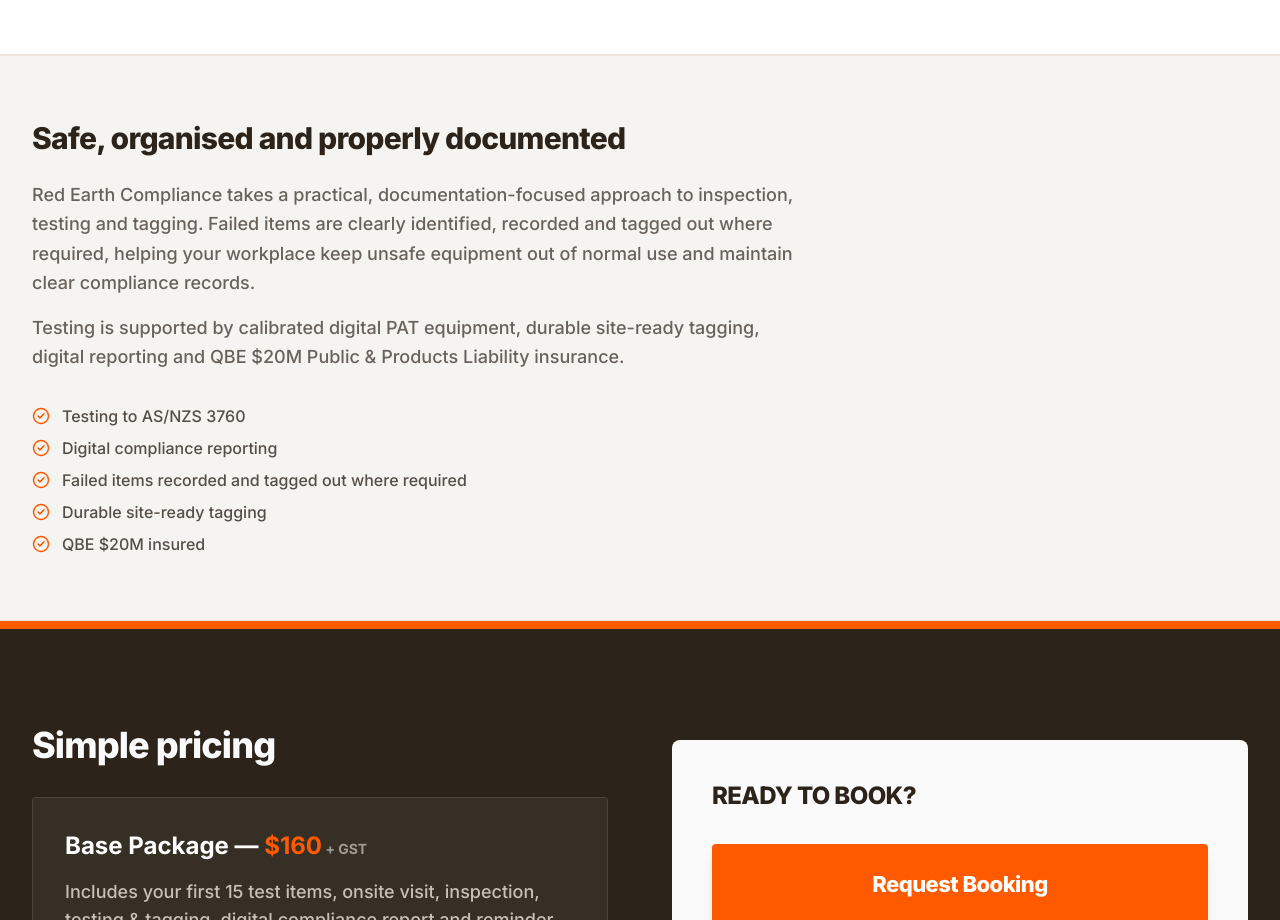
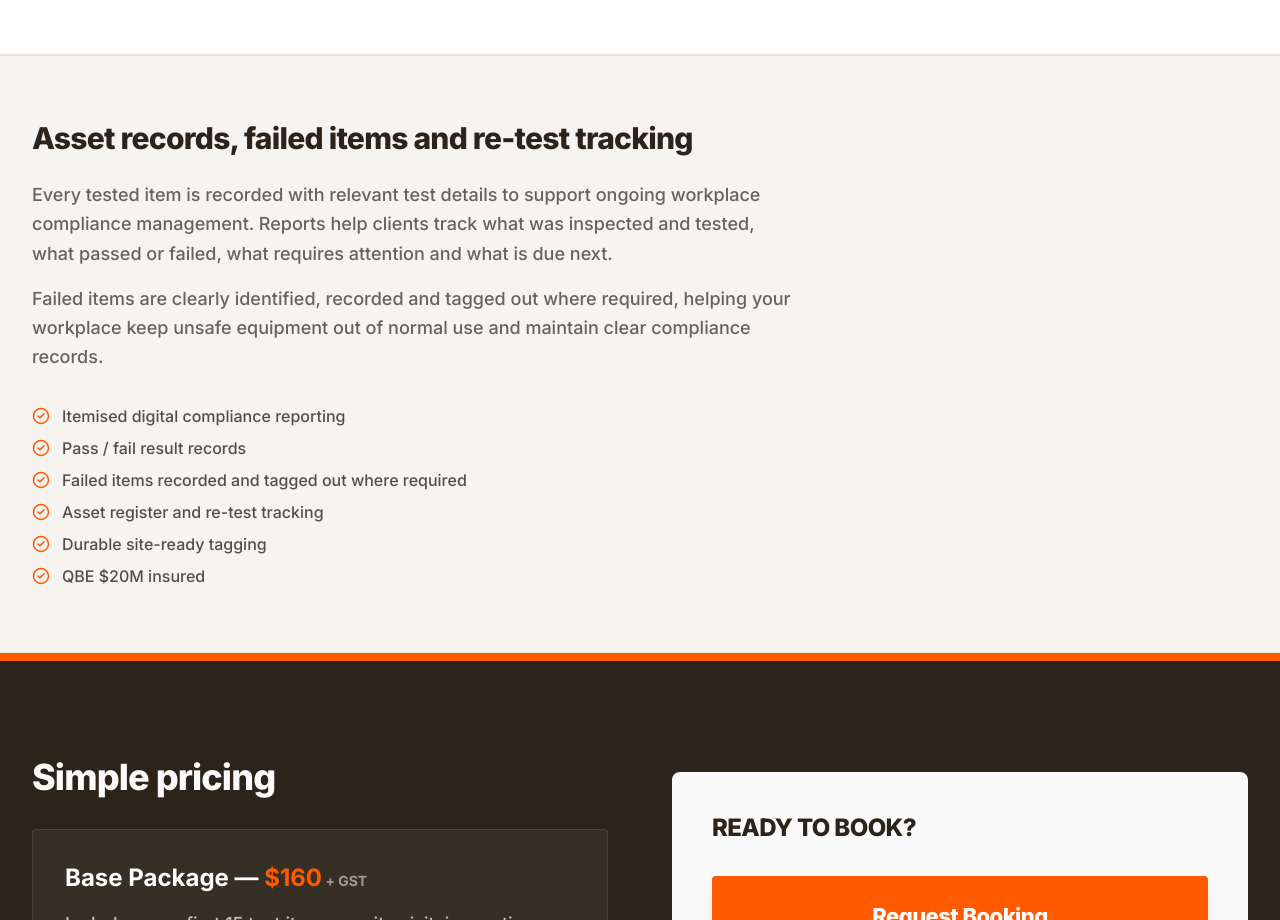
Before and after one commit to daaddd333/Red-Earth-Compliance, a React (Vite) app: page / in a window 1280 px wide. Shown: the part 2980-3900 px from the top of the page. Built offline with nearby package versions, Linux system fonts and the light colour scheme.

Commit message:
Update website report wording

```diff
--- a/src/pages/Home.tsx
+++ b/src/pages/Home.tsx
@@ -187,15 +187,15 @@
       <section className="py-16 bg-sandstone/30 border-y border-sandstone">
         <div className="max-w-7xl mx-auto px-4 sm:px-6 lg:px-8">
           <div className="max-w-3xl">
-            <h2 className="text-3xl font-extrabold tracking-tight text-ink mb-6">Safe, organised and properly documented</h2>
+            <h2 className="text-3xl font-extrabold tracking-tight text-ink mb-6">Asset records, failed items and re-test tracking</h2>
             <p className="text-lg text-ink/70 leading-relaxed font-medium mb-4">
-              Red Earth Compliance takes a practical, documentation-focused approach to inspection, testing and tagging. Failed items are clearly identified, recorded and tagged out where required, helping your workplace keep unsafe equipment out of normal use and maintain clear compliance records.
+              Every tested item is recorded with relevant test details to support ongoing workplace compliance management. Reports help clients track what was inspected and tested, what passed or failed, what requires attention and what is due next.
             </p>
             <p className="text-lg text-ink/70 leading-relaxed font-medium mb-8">
-              Testing is supported by calibrated digital PAT equipment, durable site-ready tagging, digital reporting and QBE $20M Public &amp; Products Liability insurance.
+              Failed items are clearly identified, recorded and tagged out where required, helping your workplace keep unsafe equipment out of normal use and maintain clear compliance records.
             </p>
             <ul className="space-y-2">
-              {['Testing to AS/NZS 3760', 'Digital compliance reporting', 'Failed items recorded and tagged out where required', 'Durable site-ready tagging', 'QBE $20M insured'].map((item, i) => (
+              {['Itemised digital compliance reporting', 'Pass / fail result records', 'Failed items recorded and tagged out where required', 'Asset register and re-test tracking', 'Durable site-ready tagging', 'QBE $20M insured'].map((item, i) => (
                 <li key={i} className="flex items-center gap-3 text-ink/80 font-medium">
                   <CheckCircle2 size={18} className="text-primary shrink-0" />
                   {item}
--- a/src/pages/Services.tsx
+++ b/src/pages/Services.tsx
@@ -107,7 +107,7 @@
                 </div>
                 <h3 className="text-2xl font-bold text-white mb-4">Digital Compliance Reporting</h3>
                 <p className="text-sandstone/80 font-medium leading-relaxed">
-                  Every job includes a digital compliance report to help you keep records organised, track re-test dates and maintain clear workplace compliance records.
+                  Every job includes a digital report package with itemised test results, pass / fail records, failed item notes where applicable, and re-test tracking to help keep workplace records organised.
                 </p>
               </div>
             </div>
```
